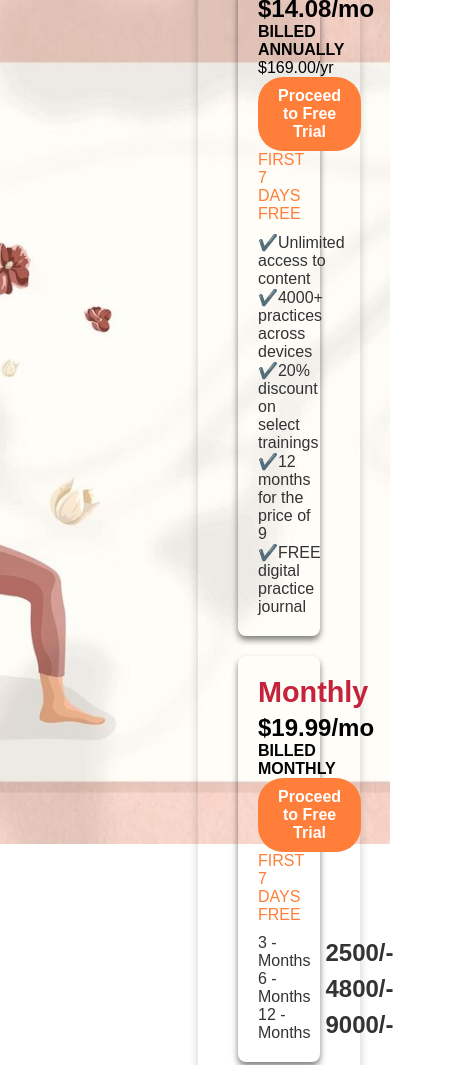
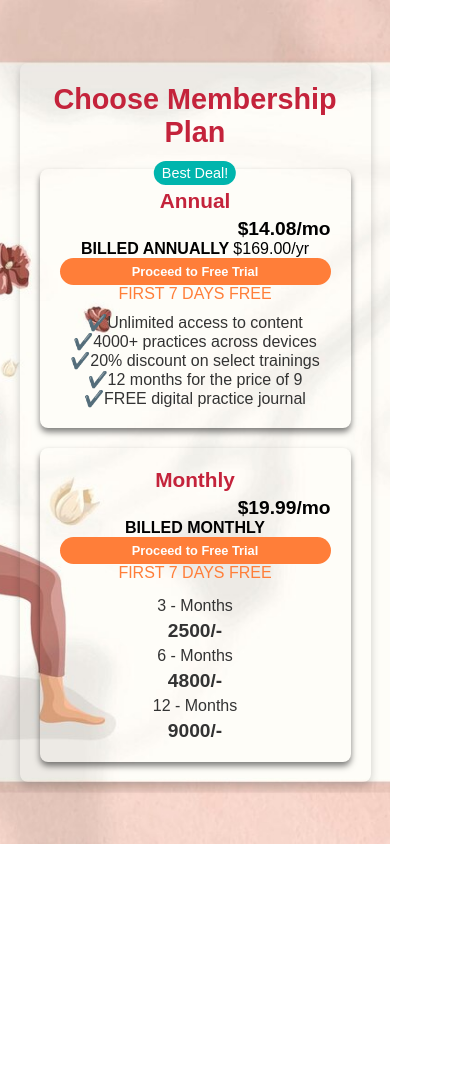
Before and after one commit to mansha-6/Yogic-Voyage, a website: page trial.html in a window 390 px wide. Shown: the top 1065 px of the page, 474 px wide, since content can reach past the window. After the commit the page ends 844 px from the top, so only its background shows below. Drawn offline with Linux system fonts and the light colour scheme.

Commit message:
files added

```diff
--- a/signin.css
+++ b/signin.css
@@ -78,7 +78,7 @@ body {
 h1 {
     font-size: 2.1rem;
     margin-bottom: 15px;
-    color: #333;
+    color: #582727;
 }
 
 .form-group {
@@ -88,7 +88,7 @@ h1 {
 
 label {
     font-size: 1.2rem;
-    color: #323232;
+    color: #212121;
 }
 
 input {
@@ -188,3 +188,76 @@ input {
 .create-account:hover {
     text-decoration: underline;
 }
+/* Responsive adjustments for Sign-In Container */
+@media (max-width: 1024px) {
+    .sign-in-container {
+        width: 480px; /* Slightly smaller for tablets */
+        height: auto;
+        padding: 40px;
+        margin-left: 0;
+        margin-top: 250px; /* Adjusted margin */
+    }
+}
+
+@media (max-width: 768px) {
+    .sign-in-container {
+        width: 90%; /* Full width with padding */
+        max-width: 400px;
+        height: auto;
+        padding: 30px;
+        margin-top: 180px; /* Further reduced margin */
+    }
+
+    .sign-in-button {
+        font-size: 1rem; /* Adjust button size */
+        padding: 10px;
+    }
+
+    h1 {
+        font-size: 1.8rem;
+    }
+
+    label {
+        font-size: 1rem;
+    }
+
+    input {
+        font-size: 0.9rem;
+        padding: 8px;
+    }
+
+    .create-account {
+        font-size: 1.2rem;
+    }
+}
+
+@media (max-width: 480px) {
+    .sign-in-container {
+        width: 95%;
+        max-width: 350px;
+        padding: 20px;
+        margin-top: 120px;
+    }
+
+    .sign-in-button {
+        font-size: 0.9rem;
+        padding: 8px;
+    }
+
+    h1 {
+        font-size: 1.5rem;
+    }
+
+    label {
+        font-size: 0.9rem;
+    }
+
+    input {
+        font-size: 0.8rem;
+        padding: 6px;
+    }
+
+    .create-account {
+        font-size: 1rem;
+    }
+}
--- a/trial.css
+++ b/trial.css
@@ -143,3 +143,97 @@ body {
     0% { transform: translateY(20px); opacity: 0; }
     100% { transform: translateY(0); opacity: 1; }
 }
+/* Responsive Adjustments */
+@media (max-width: 1024px) {
+    .membership-container {
+        width: 60%;
+        padding: 30px;
+    }
+
+    .membership-container h1 {
+        font-size: 2rem;
+    }
+
+    .plan-card h1 {
+        font-size: 1.5rem;
+    }
+
+    .price {
+        font-size: 1.3rem;
+    }
+
+    .trial-button {
+        font-size: 0.9rem;
+        padding: 8px 16px;
+    }
+}
+
+@media (max-width: 768px) {
+    .background-container {
+        flex-direction: column;
+        justify-content: center;
+        align-items: center;
+        padding-right: 0;
+    }
+
+    .membership-container {
+        width: 80%;
+        padding: 25px;
+        text-align: center;
+    }
+
+    .plans {
+        flex-direction: column;
+    }
+
+    .plan-card {
+        text-align: center;
+    }
+
+    .badge {
+        top: -8px;
+        left: 50%;
+        transform: translateX(-50%);
+        font-size: 0.9rem;
+        padding: 4px 8px;
+    }
+
+    .trial-button {
+        width: 100%;
+    }
+}
+
+@media (max-width: 480px) {
+    .membership-container {
+        width: 90%;
+        padding: 20px;
+    }
+
+    .membership-container h1 {
+        font-size: 1.8rem;
+    }
+
+    .plan-card h1 {
+        font-size: 1.3rem;
+    }
+
+    .price {
+        font-size: 1.2rem;
+    }
+
+    .trial-button {
+        font-size: 0.8rem;
+        padding: 6px 12px;
+    }
+
+    .features li {
+        flex-direction: column;
+        align-items: center;
+        text-align: center;
+    }
+
+    .features .duration {
+        padding-right: 0;
+        margin-top: 5px;
+    }
+}
```
